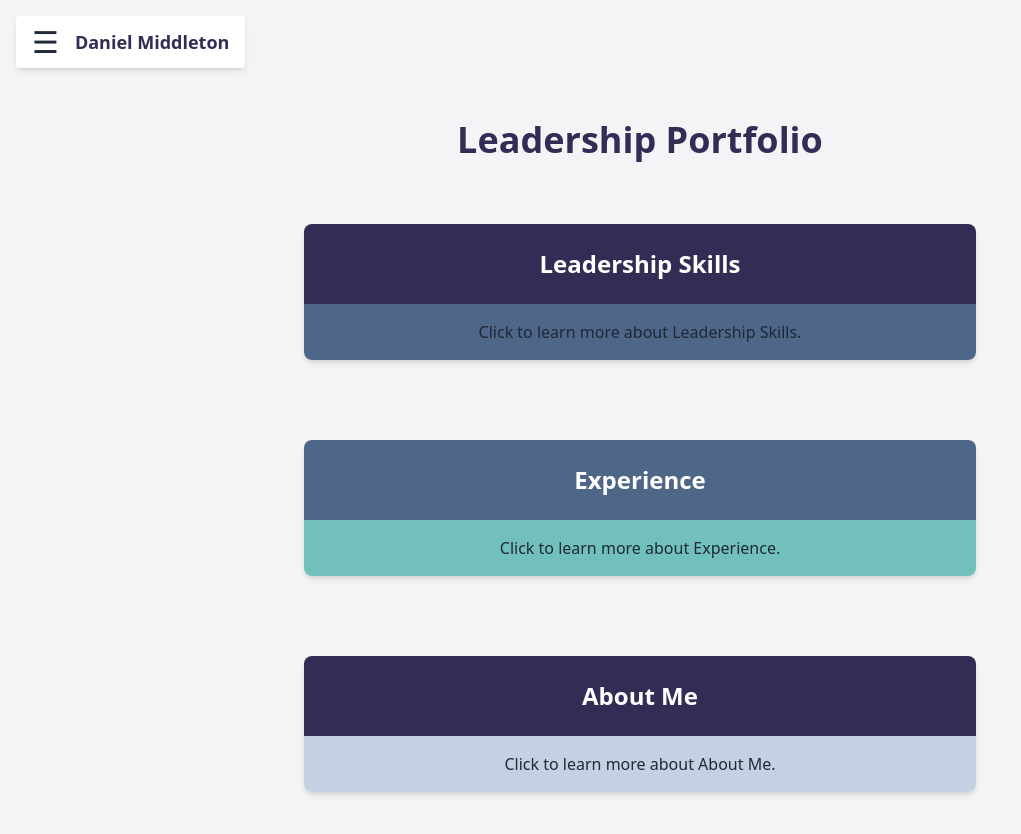
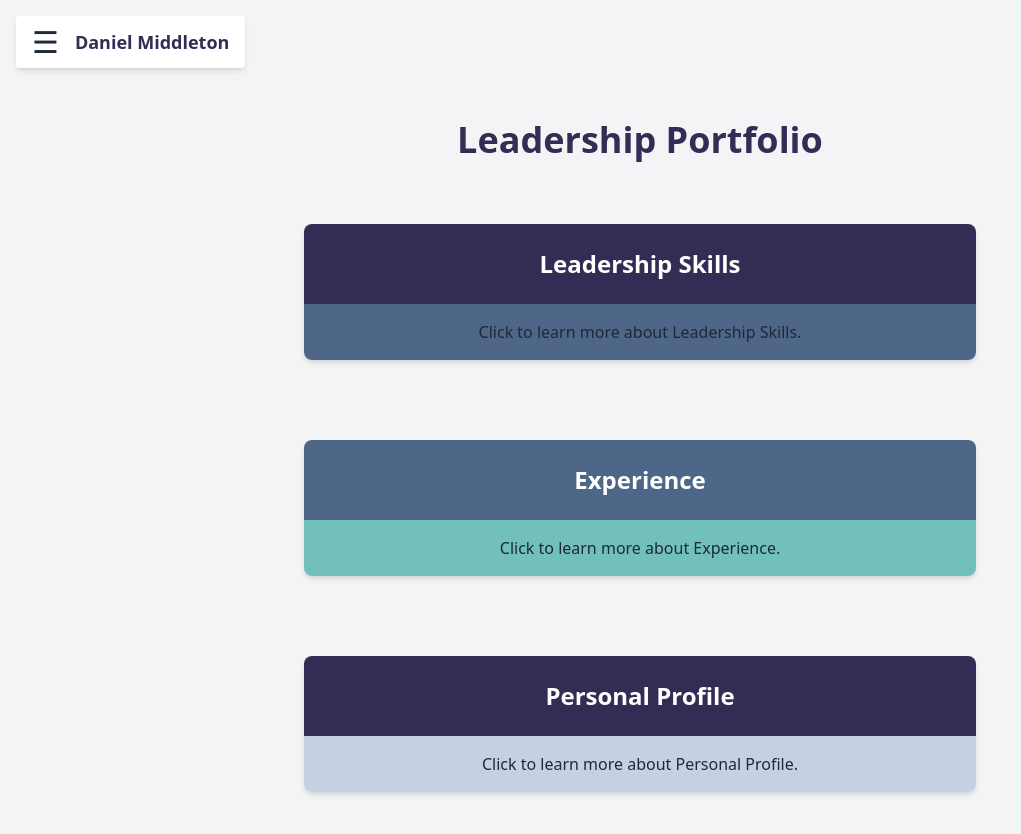
Before and after one commit to danielmiddleton05/portfoliosite, a React (Create React App) app: page / in a window 1280 px wide. Shown: the top 834 px of the page, without its empty margins (0-1021 px from the left). Built offline with nearby package versions, Linux system fonts and the light colour scheme.

Commit message:
updated About Me name to Personal Profile

```diff
--- a/src/pages/LandingPage.js
+++ b/src/pages/LandingPage.js
@@ -21,7 +21,7 @@ const sections = [
 	//	lightColor: "bg-soft",
 	//},
 	{
-		title: "About Me",
+		title: "Personal Profile",
 		path: "/about-me",
 		color: "bg-primary",
 		lightColor: "bg-soft",
```
